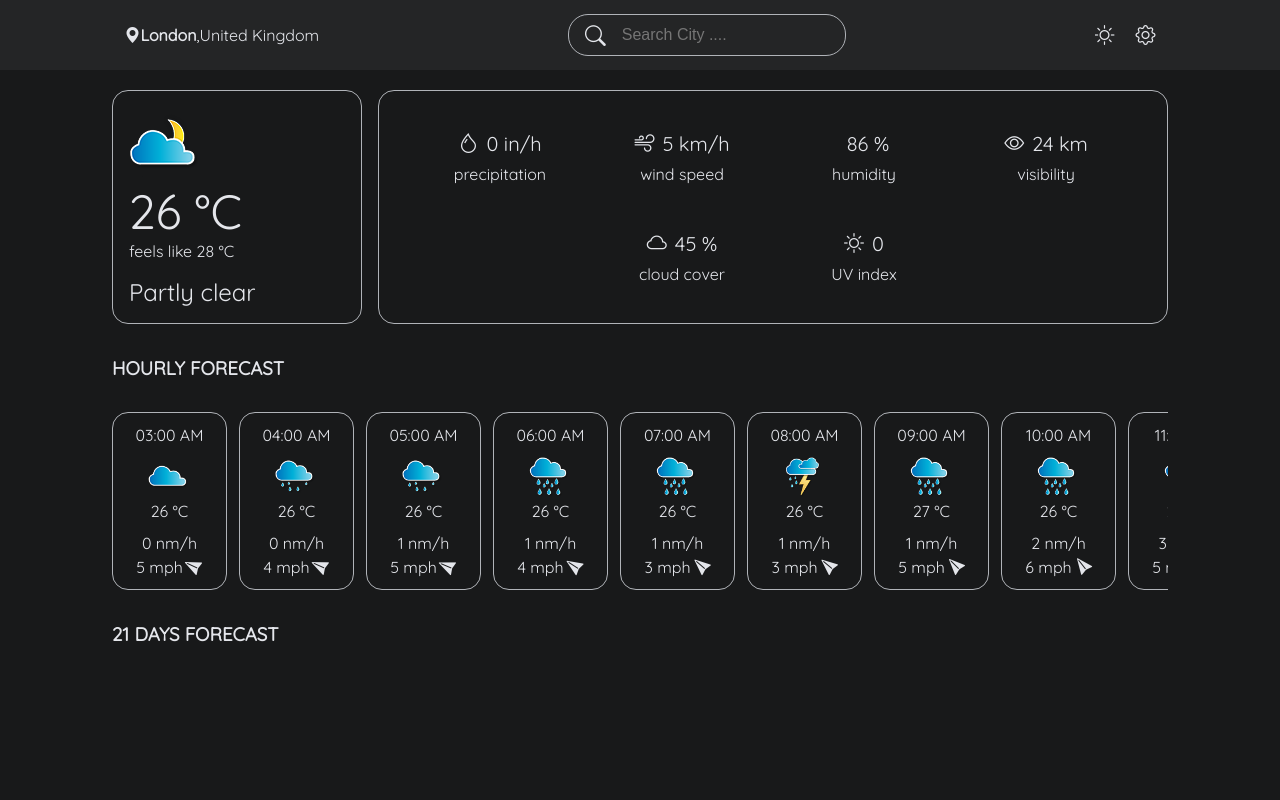
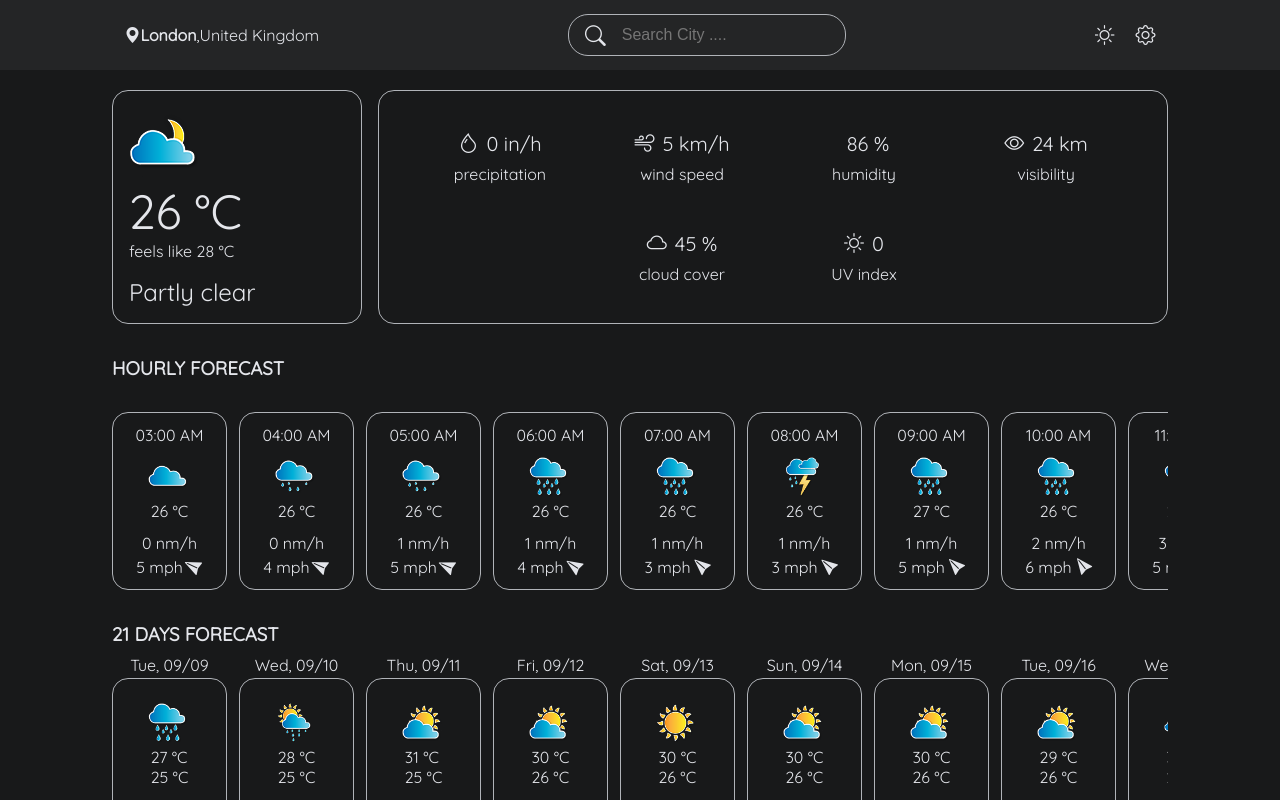
Before and after one commit to Muntahasiddique/WeatherApp_react, a React (Vite) app: page / in a window 1280 px wide. Built offline with nearby package versions, Linux system fonts and the light colour scheme.

Commit message:
Added DailyForecast component ,

```diff
--- a/src/components/DailyForecastWidget.jsx
+++ b/src/components/DailyForecastWidget.jsx
@@ -1,8 +1,49 @@
+import WeatherIcon from "./WeatherIcon";
+
+function DailyForecastWidget({data}) {
+   const {day , icon , summary, temperature_max , temperature_min , precipitation,} = data;
+
+const now_date = {
+    day :new Intl.DateTimeFormat(navigator.language,{
+     weekday:"short",
+     day:"2-digit",
+     month:"2-digit"
+    }).format(new Date()) ,
+
+};
+
+const waether_date = {
+    day :new Intl.DateTimeFormat(navigator.language,{
+     weekday:"short",
+     day:"2-digit",
+     month:"2-digit"
+    }).format(new Date(day)) ,
+
+}
+
+waether_date.day = waether_date.day === now_date.day ? "Today" : waether_date.day ;
 
 
-function DailyForecastWidget() {
   return (
-    <div>
+    <div className="widget" >
+      <div className="day">{waether_date.day}</div>
+      <div className="icon-temp">
+        <div className="icon">
+            <WeatherIcon  iconNumber={icon} summary={summary} />
+        </div>
+
+        <div className="temperature">
+         <div className="max">
+                      {Math.round(temperature_max)} °C
+         </div>
+         <div className="min">
+                      {Math.round(temperature_min)} °C
+         </div>
+        </div>
+      </div>
+      <div className="precipitation">
+        {Math.round(precipitation.total)} nm/h
+      </div>
 
     </div>
   )
```
